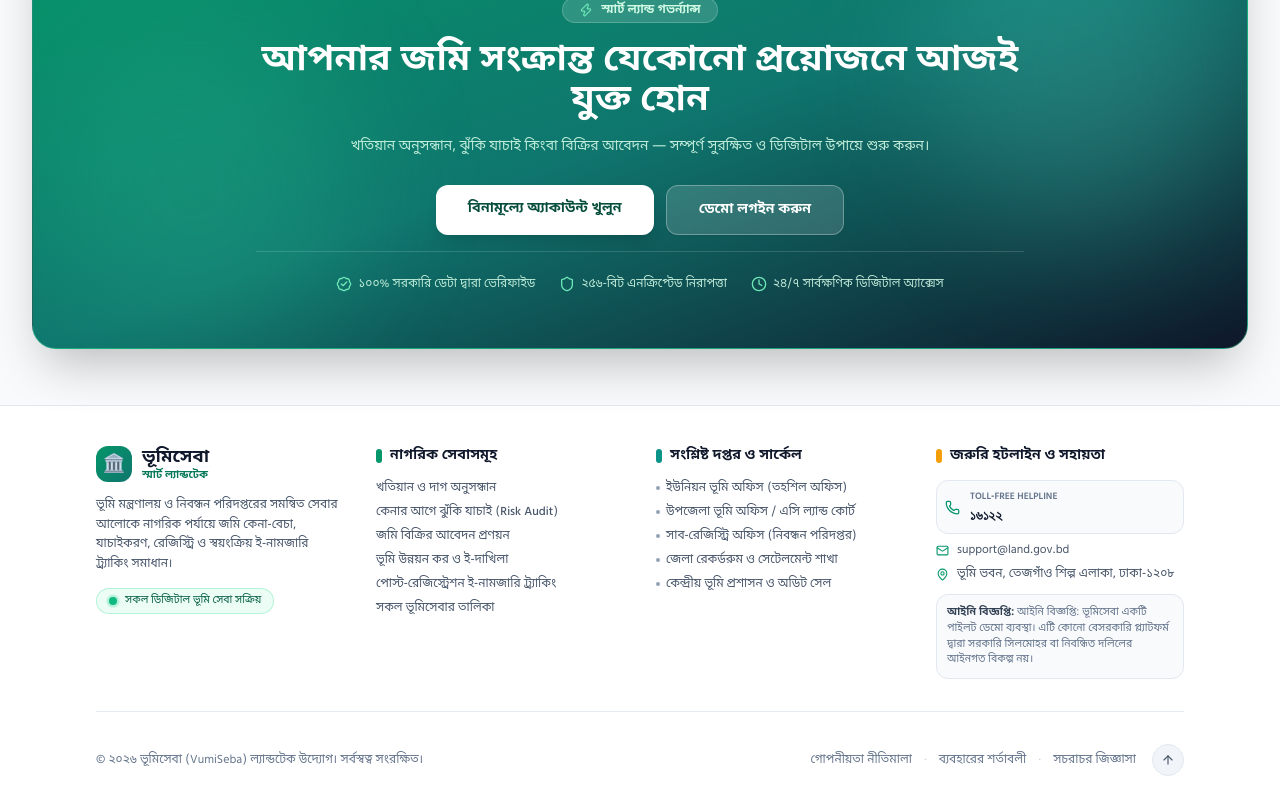
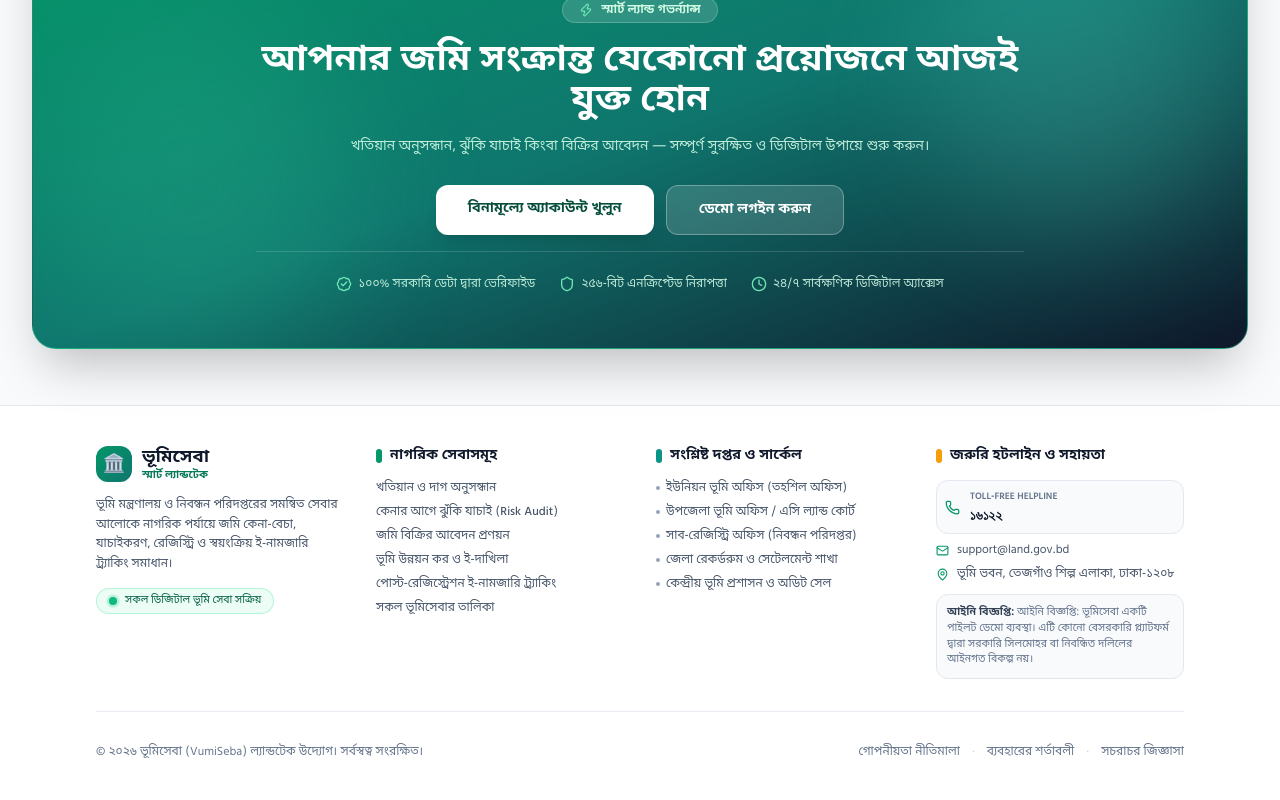
Before and after one commit to BornilMahmud/VumiSeba, a React (Vite) app: page / in a window 1280 px wide. Shown: the part 3019-3819 px from the top of the page. Built offline with nearby package versions, Linux system fonts and the light colour scheme; no server answers.

Commit message:
style(ui): remove inline to-the-top button from footer bar

```diff
--- a/src/components/layout/Footer.tsx
+++ b/src/components/layout/Footer.tsx
@@ -203,17 +203,6 @@ export const Footer: React.FC = () => {
                   {t('footer.faq', 'সচরাচর জিজ্ঞাসা', 'FAQ')}
                 </Link>
               </div>
-
-              {/* Circled To-the-Top Button in Footer */}
-              <button
-                type="button"
-                onClick={scrollToTop}
-                className="w-8 h-8 rounded-full bg-slate-100 hover:bg-emerald-600 dark:bg-slate-800 dark:hover:bg-emerald-600 text-slate-600 hover:text-white dark:text-slate-300 dark:hover:text-white border border-slate-200 dark:border-slate-700 hover:border-emerald-500 shadow-2xs hover:shadow transition-all duration-200 flex items-center justify-center cursor-pointer group active:scale-90 shrink-0 ml-1"
-                title={language === 'bn' ? 'পৃষ্ঠার শীর্ষে যান' : 'Scroll to top'}
-                aria-label={language === 'bn' ? 'পৃষ্ঠার শীর্ষে যান' : 'Scroll to top'}
-              >
-                <ArrowUp size={14} className="group-hover:-translate-y-0.5 transition-transform" />
-              </button>
             </div>
           </div>
         </div>
```
